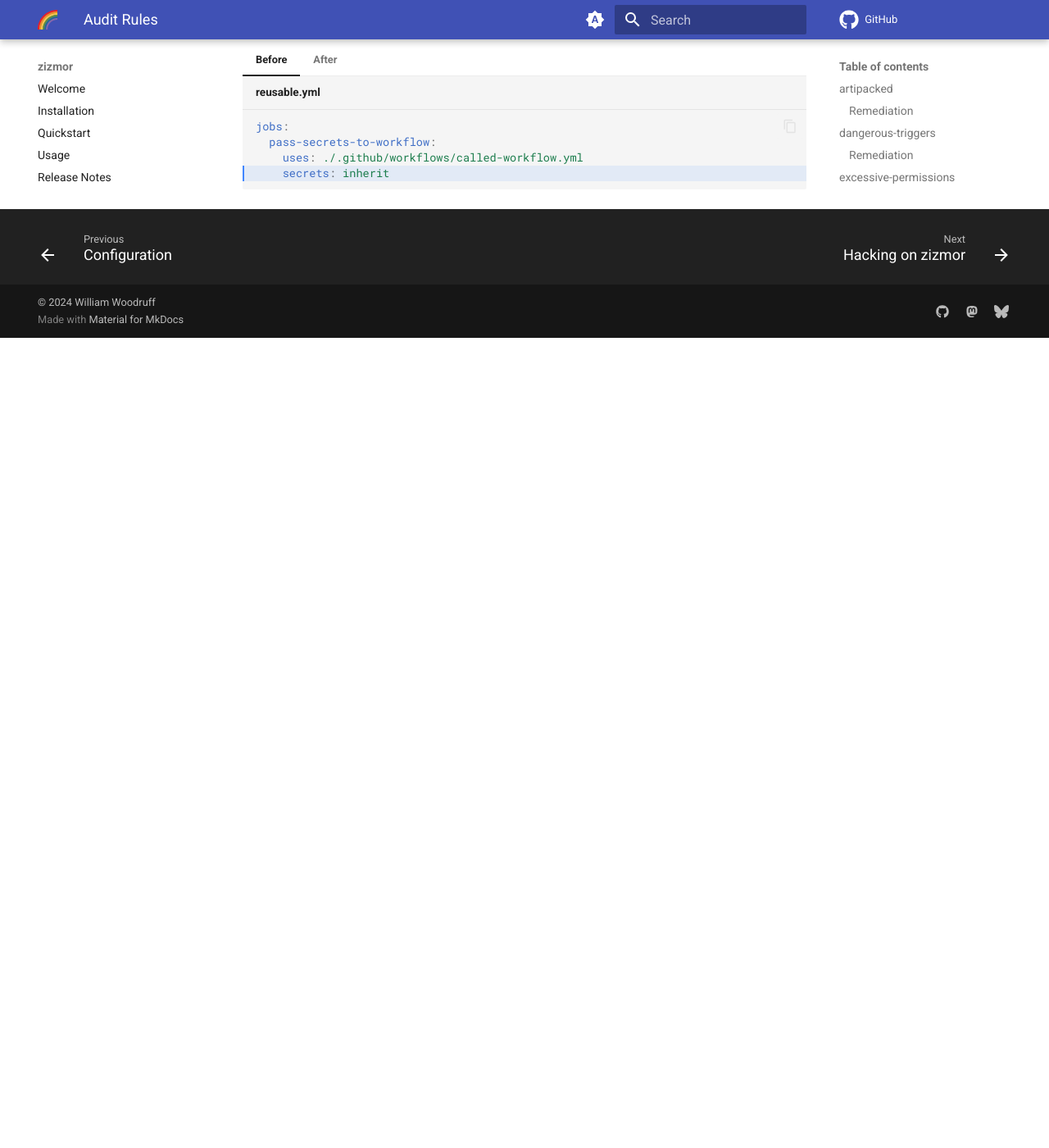
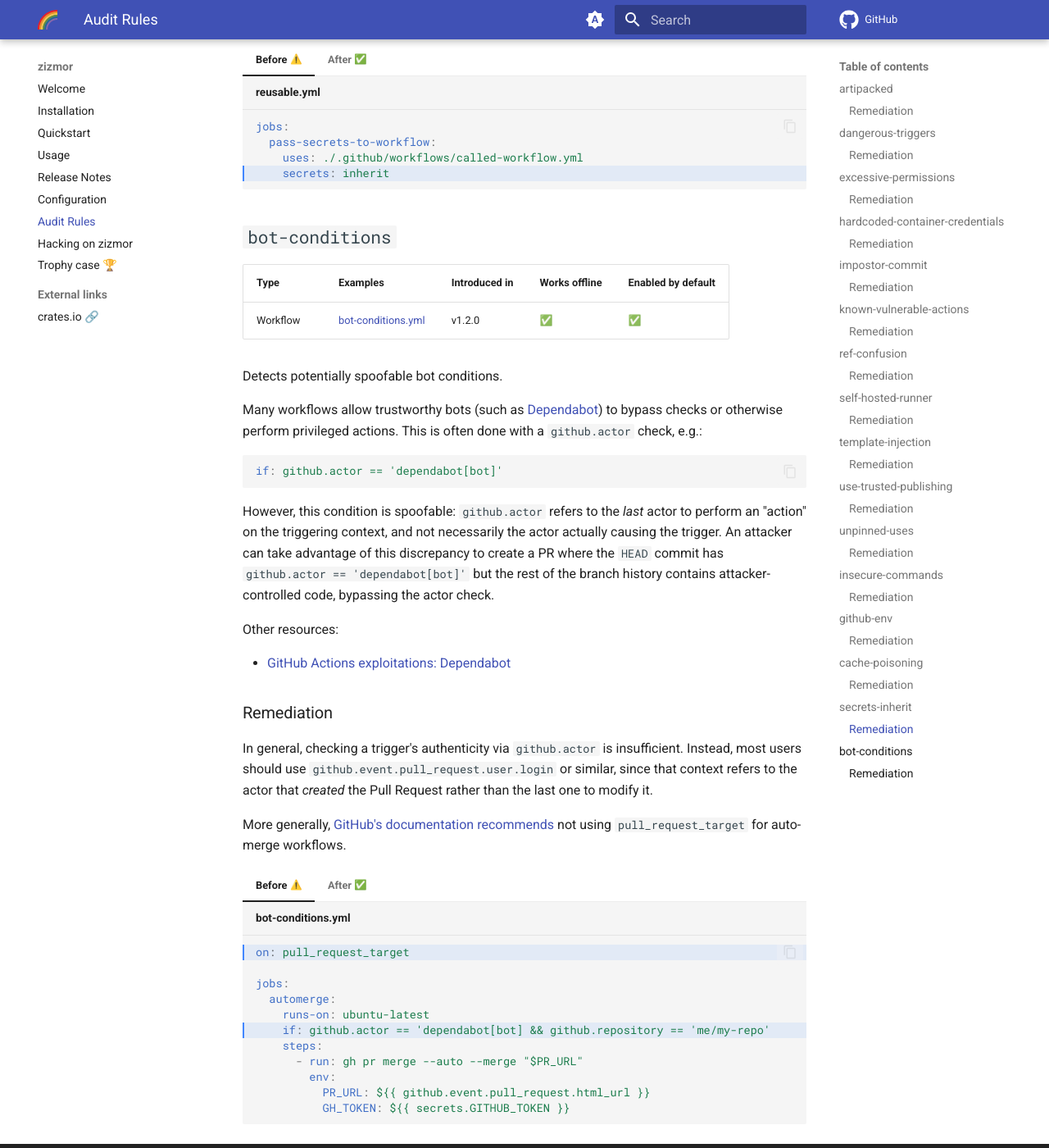
Before and after one commit to zizmorcore/zizmor, an MkDocs documentation site: the page built from docs/audits.md, in a window 1280 px wide and 1400 px high, scrolled down 13854 px. Shown: the whole window at 82% size. Built offline with MkDocs 1.6.1 and Material for MkDocs 9.7.7, drawn with Linux system fonts in a browser that asks for light colours; emoji names are drawn with the system emoji font; comment, search, counter and statistics services are not loaded; before the commit the page ends 14266 px from its top, so only the background shows below that; some of the changed text lies outside the part shown.

Commit message:
make it work

````diff
--- a/docs/audits.md
+++ b/docs/audits.md
@@ -47,7 +47,7 @@
 If the persisted credential is needed, it should be made explicit
 with `#!yaml persist-credentials: true`.
 
-=== "Before"
+=== "Before :warning:"
 
     ```yaml title="artipacked.yml" hl_lines="7"
     on: push
@@ -59,7 +59,7 @@
           - uses: actions/checkout@v4
     ```
 
-=== "After"
+=== "After :white_check_mark:"
 
     ```yaml title="artipacked.yml" hl_lines="7-9"
     on: push
@@ -155,7 +155,7 @@
 
 For example:
 
-=== "Before"
+=== "Before :warning:"
 
     ```yaml title="excessive-permissions.yml" hl_lines="8-9"
     on:
@@ -191,7 +191,7 @@
             uses: pypa/gh-action-pypi-publish@release/v1
     ```
 
-=== "After"
+=== "After :white_check_mark:"
 
     ```yaml title="excessive-permissions.yml" hl_lines="8 21-22"
     on:
@@ -245,7 +245,7 @@
 
 [encrypted secrets]: https://docs.github.com/en/actions/security-for-github-actions/security-guides/using-secrets-in-github-actions
 
-=== "Before"
+=== "Before :warning:"
 
     ```yaml title="hardcoded-container-credentials.yml" hl_lines="11 17"
     on:
@@ -269,7 +269,7 @@
           - run: echo 'hello!'
     ```
 
-=== "After"
+=== "After :white_check_mark:"
 
     ```yaml title="hardcoded-container-credentials.yml" hl_lines="11 17"
     on:
@@ -485,7 +485,7 @@
     To avoid having to specialize your handling for different runners,
     you can set `shell: sh` or `shell: bash`.
 
-=== "Before"
+=== "Before :warning:"
 
     ```yaml title="template-injection.yml" hl_lines="3"
     - name: Check title
@@ -497,7 +497,7 @@
         fi
     ```
 
-=== "After"
+=== "After :white_check_mark:"
 
     ```yaml title="template-injection.yml" hl_lines="3 8-9"
     - name: Check title
@@ -581,7 +581,7 @@
 
 A before/after example is shown below.
 
-=== "Before"
+=== "Before :warning:"
 
     ```yaml title="unpinned-uses.yml" hl_lines="8 12"
     name: unpinned-uses
@@ -601,7 +601,7 @@
           args: hello!
     ```
 
-=== "After"
+=== "After :white_check_mark:"
 
     ```yaml title="unpinned-uses.yml" hl_lines="8 12"
     name: unpinned-uses
@@ -652,7 +652,7 @@
 In general, users should use for [GitHub Actions environment files]
 (like `GITHUB_PATH` and `GITHUB_OUTPUT`) instead of using workflow commands.
 
-=== "Before"
+=== "Before :warning:"
 
     ```yaml title="insecure-commands" hl_lines="3"
     - name: Setup my-bin
@@ -662,7 +662,7 @@
         ACTIONS_ALLOW_UNSECURE_COMMANDS: true
     ```
 
-=== "After"
+=== "After :white_check_mark:"
 
     ```yaml title="insecure-commands" hl_lines="3"
     - name: Setup my-bin
@@ -763,9 +763,9 @@
 
 | Type     | Examples                | Introduced in | Works offline  | Enabled by default |
 |----------|-------------------------|---------------|----------------|--------------------|
-| Workflow  | [secrets-inherit]   | v1.1.0      | ✅             | ✅                 |
+| Workflow  | [secrets-inherit.yml]   | v1.1.0      | ✅             | ✅                 |
 
-[secrets-inherit]: https://github.com/woodruffw/gha-hazmat/blob/main/.github/workflows/secrets-inherit
+[secrets-inherit.yml]: https://github.com/woodruffw/gha-hazmat/blob/main/.github/workflows/secrets-inherit.yml
 
 Detects excessive secret inheritance between calling workflows and reusable
 (called) workflows.
@@ -781,7 +781,7 @@
 In general, `secrets: inherit` should be replaced with a `secrets:` block
 that explicitly forwards each secret actually needed by the reusable workflow.
 
-=== "Before"
+=== "Before :warning:"
 
     ```yaml title="reusable.yml" hl_lines="4"
     jobs:
@@ -790,7 +790,7 @@
         secrets: inherit
     ```
 
-=== "After"
+=== "After :white_check_mark:"
 
     ```yaml title="reusable.yml" hl_lines="4-6"
     jobs:
@@ -799,6 +799,78 @@
         secrets:
           forward-me: ${{ secrets.forward-me }}
           me-too: ${{ secrets.me-too }}
+    ```
+
+## `bot-conditions`
+
+| Type     | Examples                | Introduced in | Works offline  | Enabled by default |
+|----------|-------------------------|---------------|----------------|--------------------|
+| Workflow  | [bot-conditions.yml]   | v1.2.0      | ✅             | ✅                 |
+
+[bot-conditions.yml]: https://github.com/woodruffw/gha-hazmat/blob/main/.github/workflows/bot-conditions.yml
+
+Detects potentially spoofable bot conditions.
+
+Many workflows allow trustworthy bots (such as [Dependabot](https://github.com/dependabot))
+to bypass checks or otherwise perform privileged actions. This is often done
+with a `github.actor` check, e.g.:
+
+```yaml
+if: github.actor == 'dependabot[bot]'
+```
+
+However, this condition is spoofable: `github.actor` refers to the *last* actor
+to perform an "action" on the triggering context, and not necessarily
+the actor actually causing the trigger. An attacker can take
+advantage of this discrepancy to create a PR where the `HEAD` commit
+has `github.actor == 'dependabot[bot]'` but the rest of the branch history
+contains attacker-controlled code, bypassing the actor check.
+
+Other resources:
+
+* [GitHub Actions exploitations: Dependabot]
+
+### Remediation
+
+In general, checking a trigger's authenticity via `github.actor` is
+insufficient. Instead, most users should use `github.event.pull_request.user.login`
+or similar, since that context refers to the actor that *created* the Pull Request
+rather than the last one to modify it.
+
+More generally,
+[GitHub's documentation recommends](https://docs.github.com/en/code-security/dependabot/working-with-dependabot/automating-dependabot-with-github-actions)
+not using `pull_request_target` for auto-merge workflows.
+
+=== "Before :warning:"
+
+    ```yaml title="bot-conditions.yml" hl_lines="1 6"
+    on: pull_request_target
+
+    jobs:
+      automerge:
+        runs-on: ubuntu-latest
+        if: github.actor == 'dependabot[bot] && github.repository == 'me/my-repo'
+        steps:
+          - run: gh pr merge --auto --merge "$PR_URL"
+            env:
+              PR_URL: ${{ github.event.pull_request.html_url }}
+              GH_TOKEN: ${{ secrets.GITHUB_TOKEN }}
+    ```
+
+=== "After :white_check_mark:"
+
+    ```yaml title="bot-conditions.yml" hl_lines="1 6"
+    on: pull_request
+
+    jobs:
+      automerge:
+        runs-on: ubuntu-latest
+        if: github.event.pull_request.user.login == 'dependabot[bot] && github.repository == 'me/my-repo'
+        steps:
+          - run: gh pr merge --auto --merge "$PR_URL"
+            env:
+              PR_URL: ${{ github.event.pull_request.html_url }}
+              GH_TOKEN: ${{ secrets.GITHUB_TOKEN }}
     ```
 
 [ArtiPACKED: Hacking Giants Through a Race Condition in GitHub Actions Artifacts]: https://unit42.paloaltonetworks.com/github-repo-artifacts-leak-tokens/
@@ -822,3 +894,4 @@
 [reusable workflows]: https://docs.github.com/en/actions/sharing-automations/reusing-workflows
 [Principle of Least Authority]: https://en.wikipedia.org/wiki/Principle_of_least_privilege
 [Cacheract: The Monster in your Build Cache]: https://adnanthekhan.com/2024/12/21/cacheract-the-monster-in-your-build-cache/
+[GitHub Actions exploitations: Dependabot]: https://www.synacktiv.com/publications/github-actions-exploitation-dependabot
````
Also changed, not shown: 3 other files.
